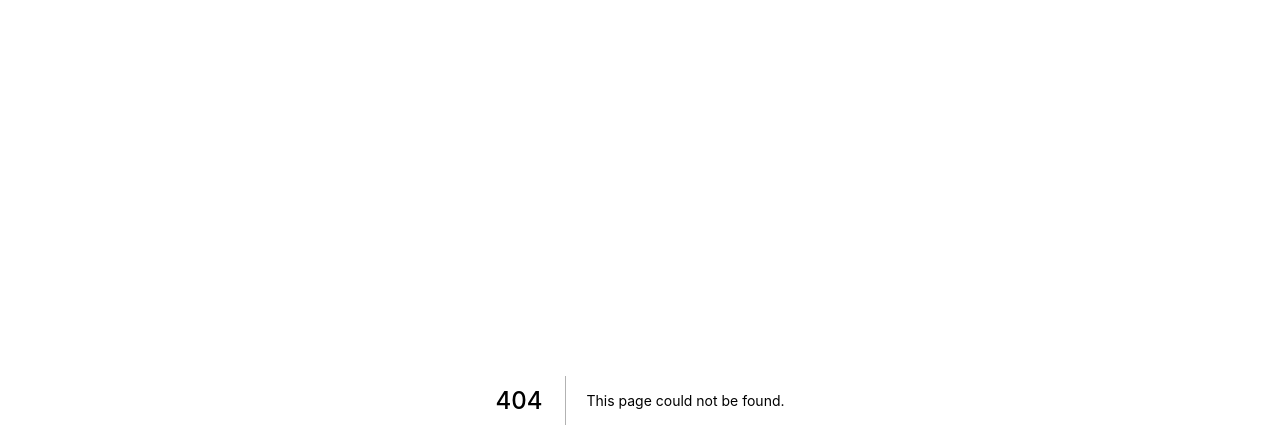
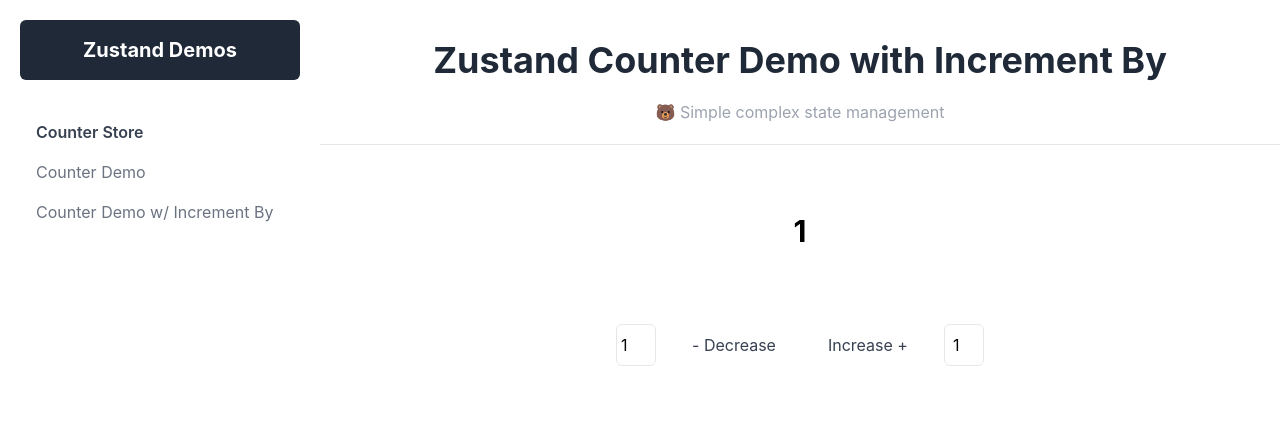
Before and after one commit to Blankeos/zustand-demos, a Next.js app: page /counter/increment_by in a window 1280 px wide. Before the commit this address had no page. Shown: the top 448 px of the page. Built offline with nearby package versions, Linux system fonts and the light colour scheme.

Commit message:
Separated into stores folder, and created new page

```diff
--- /dev/null
+++ b/components/Layout.tsx
@@ -0,0 +1,16 @@
+import React from "react";
+import Nav from "./Nav";
+
+interface LayoutProps {
+  children: React.ReactNode;
+}
+const Layout: React.FC<LayoutProps> = ({ children }) => {
+  return (
+    <div className="flex">
+      <Nav />
+      <main className="flex-grow">{children}</main>
+    </div>
+  );
+};
+
+export default Layout;
--- /dev/null
+++ b/components/Nav.tsx
@@ -0,0 +1,27 @@
+import Link from "next/link";
+import React from "react";
+
+const Nav = () => {
+  return (
+    <nav className="flex flex-col gap-y-10 p-5 w-80">
+      <h1 className="bg-gray-800 px-5 py-4 text-white rounded-md font-bold text-xl text-center">
+        Zustand Demos
+      </h1>
+      <div className="flex flex-col">
+        <h2 className="text-gray-700 font-semibold px-4 mb-2">Counter Store</h2>
+        <Link href="/counter/single">
+          <a className="text-gray-500 hover:bg-gray-100 px-4 py-2 rounded-md">
+            Counter Demo
+          </a>
+        </Link>
+        <Link href="/counter/increment_by">
+          <a className="text-gray-500 hover:bg-gray-100 px-4 py-2 rounded-md">
+            Counter Demo w/ Increment By
+          </a>
+        </Link>
+      </div>
+    </nav>
+  );
+};
+
+export default Nav;
--- /dev/null
+++ b/pages/counter/increment_by.tsx
@@ -0,0 +1,59 @@
+import React, { useState } from "react";
+import Layout from "../../components/Layout";
+import { useCounterStore } from "../../stores/counterStore";
+
+const IncrementBy = () => {
+  const [incrementBy, setIncrementBy] = useState<number>(1);
+  const [decrementBy, setDecrementBy] = useState<number>(1);
+
+  const count = useCounterStore((state) => state.count);
+  const increase = useCounterStore((state) => state.increase);
+  const decrease = useCounterStore((state) => state.decrease);
+
+  return (
+    <>
+      <Layout>
+        <div className="max-w-5xl w-full mx-auto my-10 ">
+          <h1 className="text-center font-bold text-4xl text-gray-800 mb-5">
+            Zustand Counter Demo with Increment By
+          </h1>
+          <p className="text-gray-400 text-center mb-5">
+            🐻 Simple complex state management
+          </p>
+          <hr className="" />
+        </div>
+        <div className="grid place-items-center h-52">
+          <h1 className="text-3xl font-bold">{count}</h1>
+          <div className="flex gap-x-5 mt-5">
+            <input
+              className="border rounded-md w-10 p-1"
+              type="number"
+              value={decrementBy}
+              onChange={(e) => setDecrementBy(e.target.valueAsNumber)}
+            />
+            <button
+              className="px-4 py-2 hover:bg-gray-100 rounded-md text-gray-700"
+              onClick={() => decrease(decrementBy)}
+            >
+              - Decrease
+            </button>
+            <button
+              className="px-4 py-2 hover:bg-gray-100 rounded-md text-gray-700"
+              onClick={() => increase(incrementBy)}
+            >
+              Increase +
+            </button>
+            <input
+              className="border rounded-md w-10 p-2"
+              type="number"
+              value={incrementBy}
+              onChange={(e) => setIncrementBy(e.target.valueAsNumber)}
+            />
+          </div>
+        </div>
+      </Layout>
+    </>
+  );
+};
+
+export default IncrementBy;
--- /dev/null
+++ b/pages/counter/single.tsx
@@ -0,0 +1,44 @@
+import React from "react";
+import Layout from "../../components/Layout";
+import { useCounterStore } from "../../stores/counterStore";
+
+const Single = () => {
+  const count = useCounterStore((state) => state.count);
+  const increase = useCounterStore((state) => state.increase);
+  const decrease = useCounterStore((state) => state.decrease);
+
+  return (
+    <>
+      <Layout>
+        <div className="max-w-5xl w-full mx-auto my-10 ">
+          <h1 className="text-center font-bold text-4xl text-gray-800 mb-5">
+            Zustand Counter Demo
+          </h1>
+          <p className="text-gray-400 text-center mb-5">
+            🐻 Simple complex state management
+          </p>
+          <hr className="" />
+        </div>
+        <div className="grid place-items-center h-52">
+          <h1 className="text-3xl font-bold">{count}</h1>
+          <div className="flex gap-x-5 mt-5">
+            <button
+              className="px-4 py-2 hover:bg-gray-100 rounded-md text-gray-700"
+              onClick={() => decrease(1)}
+            >
+              - Decrease
+            </button>
+            <button
+              className="px-4 py-2 hover:bg-gray-100 rounded-md text-gray-700"
+              onClick={() => increase(1)}
+            >
+              Increase +
+            </button>
+          </div>
+        </div>
+      </Layout>
+    </>
+  );
+};
+
+export default Single;
--- a/pages/index.tsx
+++ b/pages/index.tsx
@@ -1,27 +1,10 @@
 import type { NextPage } from "next";
 import Head from "next/head";
+import Link from "next/link";
 import create from "zustand";
-
-type State = {
-  // States
-  count: number;
-  // Actions
-  increase: (by: number) => void;
-  decrease: (by: number) => void;
-};
-
-const useStore = create<State>((set) => ({
-  // States
-  count: 1,
-  // Actions
-  increase: () => set((state) => ({ count: state.count + 1 })),
-  decrease: () => set((state) => ({ count: state.count - 1 })),
-}));
+import Layout from "../components/Layout";
 
 const Home: NextPage = () => {
-  const count = useStore((state) => state.count);
-  const increase = useStore((state) => state.increase);
-  const decrease = useStore((state) => state.decrease);
   return (
     <div>
       <Head>
@@ -29,36 +12,7 @@
         <meta name="description" content="Zustand Demo" />
         <link rel="icon" href="/favicon.ico" />
       </Head>
-
-      <main>
-        <div className="max-w-5xl w-full mx-auto my-10 ">
-          <h1 className="text-center font-bold text-4xl text-gray-800 mb-5">
-            Zustand Counter Demo
-          </h1>
-          <p className="text-gray-400 text-center mb-5">
-            🐻 Simple complex state management
-          </p>
-          <hr className="" />
-        </div>
-        <div className="grid place-items-center h-52">
-          <h1 className="text-3xl font-bold">{count}</h1>
-          <div className="flex gap-x-5 mt-5">
-            <button
-              className="px-4 py-2 hover:bg-gray-100 rounded-md text-gray-700"
-              onClick={() => decrease(1)}
-            >
-              - Decrease
-            </button>
-            <button
-              className="px-4 py-2 hover:bg-gray-100 rounded-md text-gray-700"
-              onClick={() => increase(1)}
-            >
-              Increase +
-            </button>
-          </div>
-        </div>
-      </main>
-      <footer></footer>
+      <Layout>Welcome to Zustand Demos</Layout>
     </div>
   );
 };
--- /dev/null
+++ b/stores/counterStore.ts
@@ -0,0 +1,17 @@
+import create from "zustand";
+
+type State = {
+  // States
+  count: number;
+  // Actions
+  increase: (by: number) => void;
+  decrease: (by: number) => void;
+};
+
+export const useCounterStore = create<State>((set) => ({
+  // States
+  count: 1,
+  // Actions
+  increase: (by) => set((state) => ({ count: state.count + by })),
+  decrease: (by) => set((state) => ({ count: state.count - by })),
+}));
```
